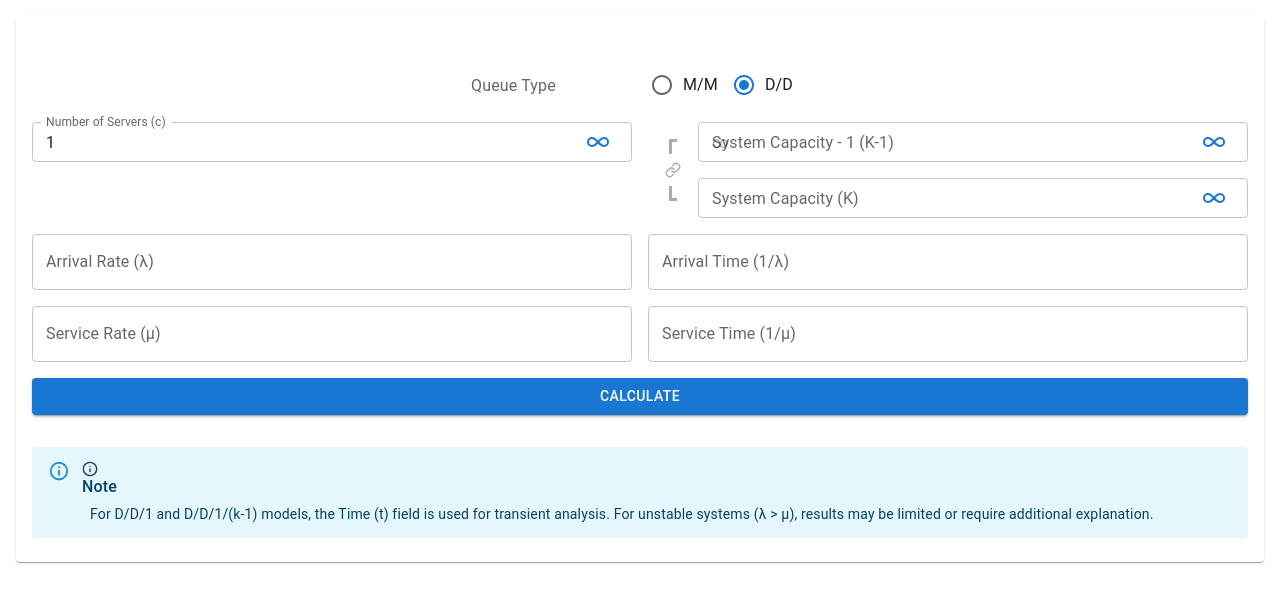
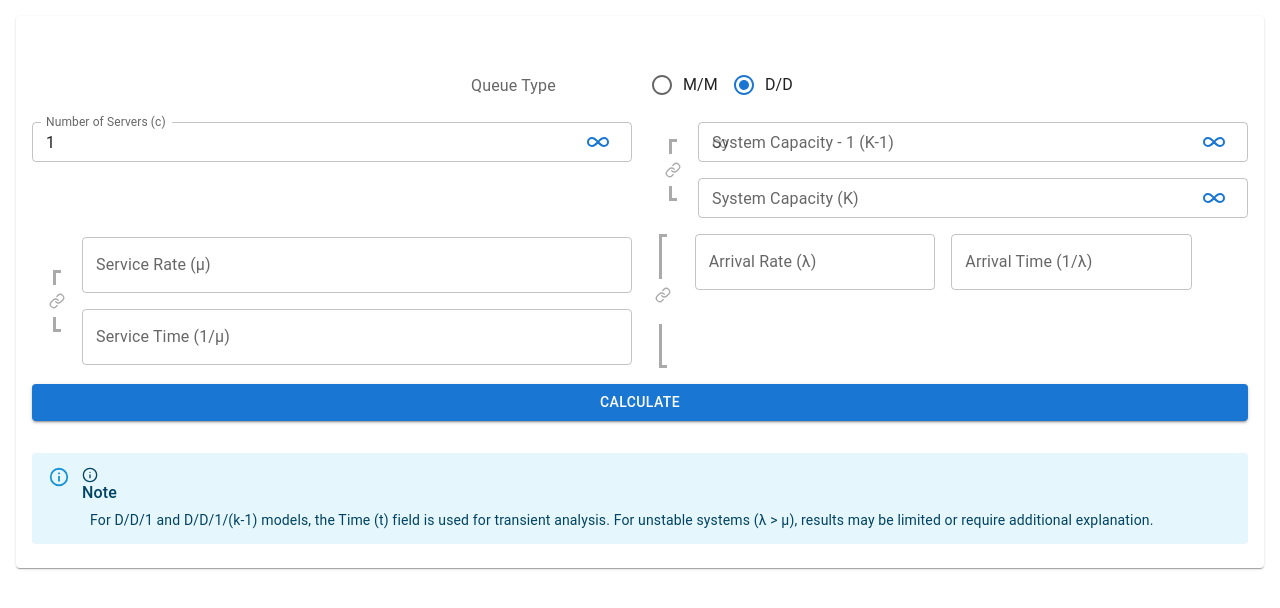
Before and after one commit to azsce/Queuify, a Next.js app: page / in a window 1280 px wide. Shown: the top 608 px of the page. Built offline with nearby package versions, Linux system fonts and the light colour scheme; what better-react-mathjax would draw is missing.

Commit message:
Add InfinityLinkIndicator to InputParameters and SystemParameters; enhance layout and improve clarity

```diff
--- a/src/components/queuing/InputParameters.tsx
+++ b/src/components/queuing/InputParameters.tsx
@@ -1,5 +1,7 @@
 import TextField from "@mui/material/TextField";
 import Grid from "@mui/material/Grid2";
+import InfinityLinkIndicator from "../InfinityLinkIndicator";
+import { Box } from "@mui/material";
 
 export default function InputParameters({
   setArrivalRate,
@@ -11,9 +13,90 @@ export default function InputParameters({
   arrivalTime,
   serviceTime,
 }) {
+  return (
+    <Grid container spacing={2}>
+      {/* Service Rate-Time */}
+      <Grid size={{ xs: 12, sm: 6 }} container spacing={0} alignItems="center">
+        {/* Service Rate-Time Infinity Link Indicator */}
+        <Grid
+          size={{ xs: 1 }}
+          sx={{
+            display: "flex",
+            justifyContent: "center",
+            alignItems: "center",
+          }}
+        >
+          <Box
+            sx={{
+              position: "relative",
+              display: "flex",
+              flexDirection: "column",
+              alignItems: "center",
+              height: "100%",
+              justifyContent: "center",
+            }}
+          >
+            <InfinityLinkIndicator />
+          </Box>
+        </Grid>
+        {/* Service Rate-Time Input Fields */}
+        <Grid size={{ xs: 11 }}>
+          <Grid container spacing={2}>
+            {/* Service Rate */}
+            <Grid size={{ xs: 12 }}>
+              <TextField
+                label="Service Rate (μ)"
+                value={serviceRate}
+                onChange={(e) => {
+                  setServiceRate(e.target.value);
+                  if (e.target.value) {
+                    setServiceTime(1 / parseFloat(e.target.value));
+                  }
+                }}
+                placeholder="Enter service rate"
+                fullWidth
+              />
+            </Grid>
 
+            {/* Service Time */}
+            <Grid size={{ xs: 12 }}>
+              <TextField
+                label="Service Time (1/μ)"
+                value={serviceTime}
+                onChange={(e) => {
+                  setServiceTime(e.target.value);
+                  if (e.target.value) {
+                    setServiceRate(1 / parseFloat(e.target.value));
+                  }
+                }}
+                placeholder="Enter service time"
+                fullWidth
+              />
+            </Grid>
+          </Grid>
+        </Grid>{" "}
+        {/* Service Rate-Time Input Fields */}
+      </Grid>{" "}
+      {/* Service Rate-Time And Infinity Link Indicator  */}
+      {/* Arrival Rate-Time */}
+      <Grid container spacing={2}>
+        {/* Arrival Rate-Time Infinity Link Indicator */}
+        <Grid size={{ xs: 1 }}>
+          <Box
+            sx={{
+              position: "relative",
+              display: "flex",
+              flexDirection: "column",
+              alignItems: "center",
+              height: "100%",
+              justifyContent: "center",
+            }}
+          >
+            <InfinityLinkIndicator />
+          </Box>
+        </Grid>
 
-  return (
+        <Grid size={{ xs: 11 }}>
           <Grid container spacing={2}>
             {/* Arrival Rate */}
             <Grid size={{ xs: 12, sm: 6 }}>
@@ -46,37 +129,8 @@ export default function InputParameters({
                 fullWidth
               />
             </Grid>
-
-      {/* Service Rate */}
-      <Grid size={{ xs: 12, sm: 6 }}>
-        <TextField
-          label="Service Rate (μ)"
-          value={serviceRate}
-          onChange={(e) => {
-            setServiceRate(e.target.value);
-            if (e.target.value) {
-              setServiceTime(1 / parseFloat(e.target.value));
-            }
-          }}
-          placeholder="Enter service rate"
-          fullWidth
-        />
           </Grid>
-
-      {/* Service Time */}
-      <Grid size={{ xs: 12, sm: 6 }}>
-        <TextField
-          label="Service Time (1/μ)"
-          value={serviceTime}
-          onChange={(e) => {
-            setServiceTime(e.target.value);
-            if (e.target.value) {
-              setServiceRate(1 / parseFloat(e.target.value));
-            }
-          }}
-          placeholder="Enter service time"
-          fullWidth
-        />
+        </Grid>
       </Grid>
     </Grid>
   );
```
Also changed, not shown: src/components/queuing/SystemParameters.tsx (+8 -0 lines). Lines whose indentation alone changed are shown as unchanged.
